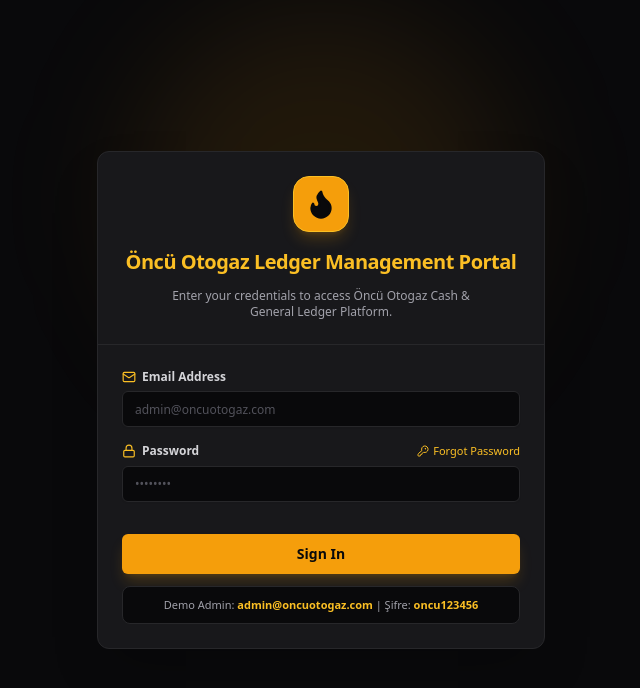
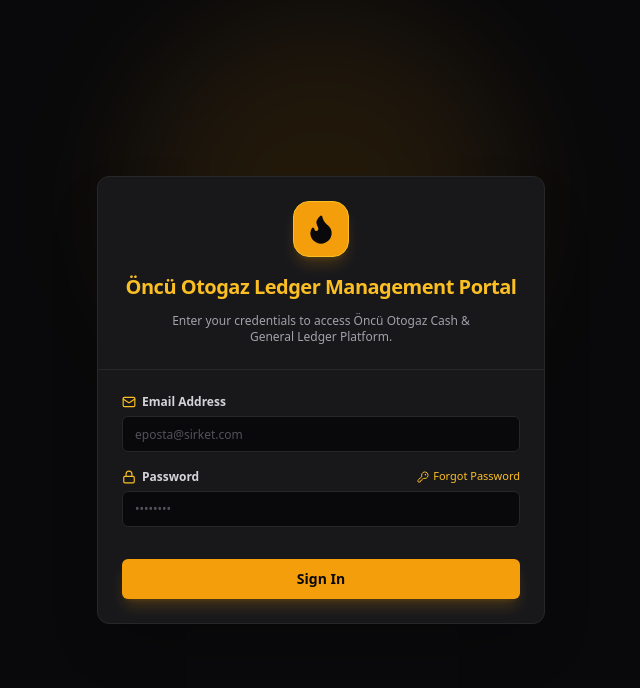
Before and after one commit to yigitYur650/Muhasebe-Ve-Finans-Otomasyonu, a Next.js app in the folder frontend/: page /en/login in a window 1280 px wide. Shown: the top 688 px of the page, without its empty margins (319-959 px from the left). Built offline with nearby package versions, Linux system fonts and the light colour scheme; no server answers.

Commit message:
fix(ui): remove demo admin credentials box from login page

```diff
--- a/frontend/src/app/[locale]/login/page.tsx
+++ b/frontend/src/app/[locale]/login/page.tsx
@@ -111,7 +111,7 @@ export default function LoginPage({ params }: { params: Promise<{ locale: string
               </label>
               <Input
                 type="email"
-                placeholder={envAdminEmail}
+                placeholder="eposta@sirket.com"
                 value={email}
                 onChange={(e) => setEmail(e.target.value)}
                 className="text-xs bg-zinc-950 border-zinc-800 text-zinc-100 placeholder:text-zinc-600 focus:border-amber-500 focus:ring-amber-500"
@@ -160,10 +160,6 @@ export default function LoginPage({ params }: { params: Promise<{ locale: string
                 tAuth("loginAction")
               )}
             </Button>
-
-            <div className="p-2.5 bg-zinc-950 border border-zinc-800 rounded-lg text-center text-[11px] text-zinc-400 w-full">
-              Demo Admin: <strong className="text-amber-400">{envAdminEmail}</strong> | Şifre: <strong className="text-amber-400">{envAdminPassword}</strong>
-            </div>
           </CardFooter>
         </form>
       </Card>
--- a/frontend/src/components/auth/ChangePasswordDialog.tsx
+++ b/frontend/src/components/auth/ChangePasswordDialog.tsx
@@ -42,7 +42,7 @@ export function ChangePasswordDialog({ open, onOpenChange }: ChangePasswordDialo
       await apiFetch("/auth/security-question", {
         method: "POST",
         body: JSON.stringify({
-          email: "admin@oncuotogaz.com",
+          email: "admin@sirket.com",
           question,
           answer,
         }),
--- a/frontend/src/components/auth/ForgotPasswordDialog.tsx
+++ b/frontend/src/components/auth/ForgotPasswordDialog.tsx
@@ -124,7 +124,7 @@ export function ForgotPasswordDialog({ open, onOpenChange }: ForgotPasswordDialo
               </label>
               <Input
                 type="email"
-                placeholder="admin@oncuotogaz.com"
+                placeholder="eposta@sirket.com"
                 value={email}
                 onChange={(e) => setEmail(e.target.value)}
                 className="text-xs bg-zinc-950 border-zinc-800 text-zinc-100 placeholder:text-zinc-600 focus:border-amber-500 focus:ring-amber-500"
```
